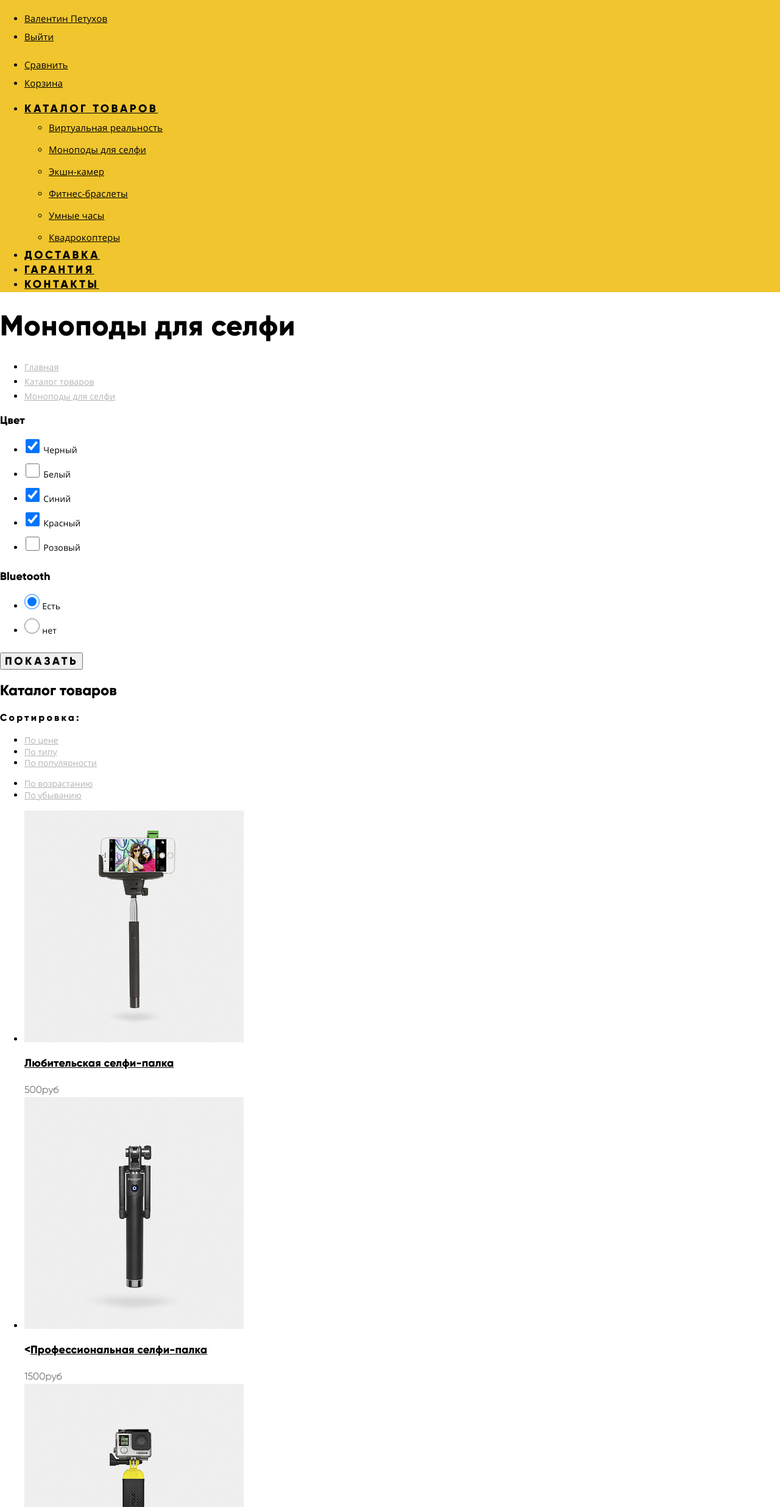
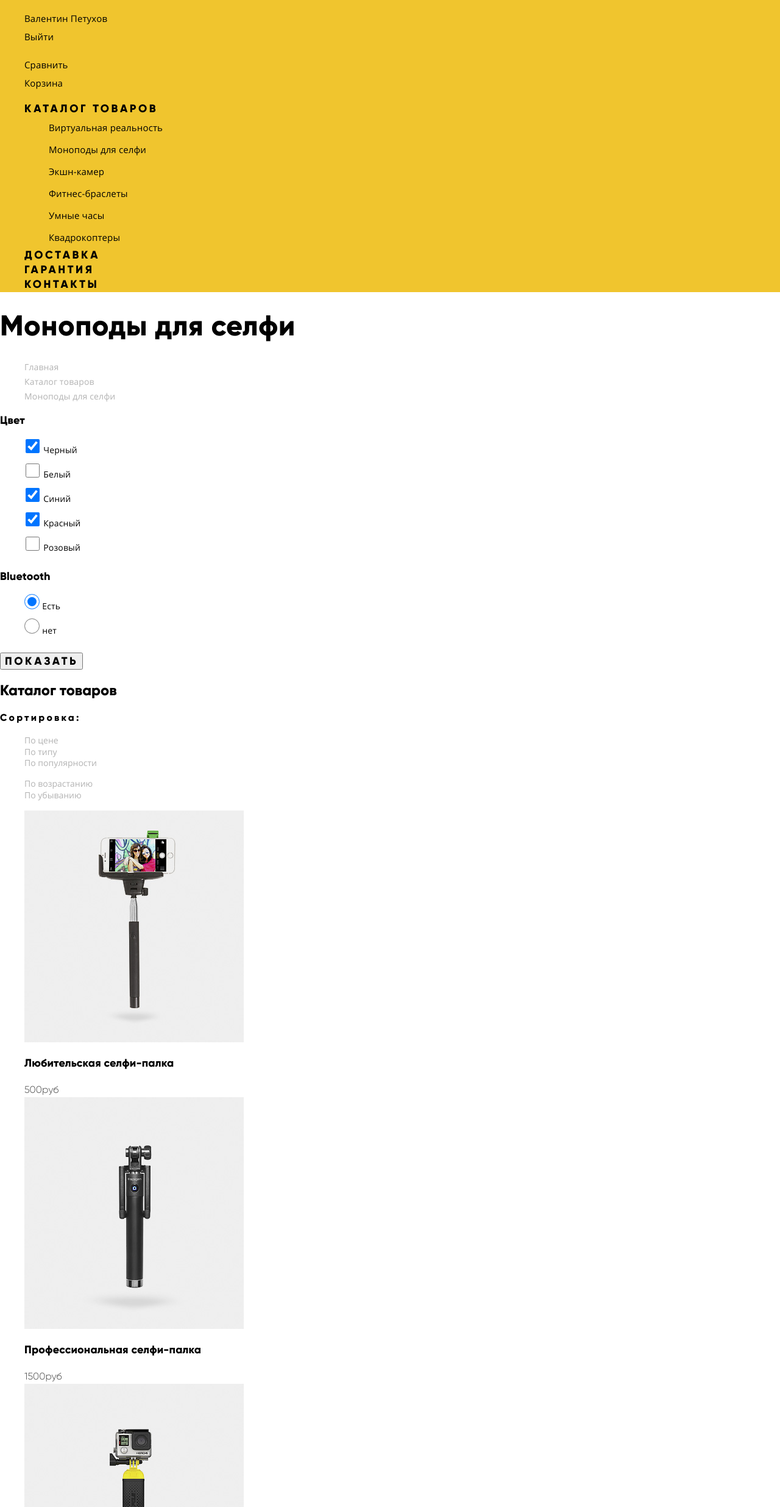
Before and after one commit to deelooc/1162513-device-26, a plain HTML site: page catalog.html in a window 1280 px wide. Shown: the part 129-2600 px from the top of the page at 61% size. Drawn offline with nearby package versions, Linux system fonts and the light colour scheme.

Commit message:
Устранил замечания

```diff
--- a/catalog.html
+++ b/catalog.html
@@ -109,7 +109,7 @@
 				</li>
 				<li>
 					<img src="img/item-2-jpg.jpg" alt="Изображение 2 (Профессиональная селфи-палка)">
-					<h3><<a href="">Профессиональная селфи-палка</a></h3>
+					<h3><a href="">Профессиональная селфи-палка</a></h3>
 					<span class="price-items">1500руб</span>
 				</li>
 				<li>
--- a/css/style.css
+++ b/css/style.css
@@ -92,7 +92,7 @@ html {
    color: rgba(0, 0, 0, 0.6);
 }
 
-.a11:active {
+.form-search:active {
   color: #000000;
 }
 
@@ -119,6 +119,9 @@ html {
 
 }
 
+.user-list {
+  list-style: none;
+}
 
 .user-list a {
   font-family: OpenSans;
@@ -130,6 +133,7 @@ html {
   letter-spacing: 0.15px;
   text-align: left;
   color: #000000;
+  text-decoration: none;
 }
 
 .user-list a:hover {
@@ -140,6 +144,9 @@ html {
   opacity: 0.3;
 }
 
+.purchase-list {
+  list-style: none;
+}
 
 .purchase-list a {
   font-family: OpenSans;
@@ -151,6 +158,7 @@ html {
   letter-spacing: 0.15px;
   text-align: left;
   color: #000000;
+  text-decoration: none;
 }
 
 .purchase-list a:hover {
@@ -166,6 +174,9 @@ html {
 
 }
 */
+.nav-list {
+  list-style: none;
+}
 
 .nav-list a{
   font-size: 18px;
@@ -177,6 +188,7 @@ html {
   text-align: left;
   color: #000000;
   text-transform: uppercase;
+  text-decoration: none;
 }
 
 .nav-list a:hover {
@@ -185,6 +197,10 @@ html {
 
 .nav-list a:hover {
   opacity: 0.3
+}
+
+.items-list {
+  list-style: none;
 }
 
 .items-list a {
@@ -198,6 +214,7 @@ html {
   text-align: left;
   color: #000000;
   text-transform: none;
+  text-decoration: none;
 }
 
 .items-list a:hover {
@@ -249,11 +266,16 @@ html {
 }
 
 .main-links {
+  list-style: none;
+}
+
+.main-links a{
   font-family: Gilroy;
   font-size: 16px;
   font-weight: 800;
   line-height: 2.5;
   color: #000000;
+  text-decoration: none;
 }
 
 .main-details {
@@ -267,6 +289,7 @@ html {
   letter-spacing: 3.6px;
   text-align: center;
   color: #000000;
+  text-decoration: none;
 }
 
 .contacts {
@@ -322,7 +345,7 @@ html {
 }
 */
 
-.contact-as {
+.contact-us {
   font-family: Gilroy;
   font-size: 18px;
   font-weight: 800;
@@ -332,6 +355,7 @@ html {
   letter-spacing: 3.6px;
   text-align: center;
   color: #000000;
+  text-decoration: none;
 }
 
 /* классы в main закончились */
@@ -361,11 +385,12 @@ html {
   color: var(--white);
 }
 
-/*пока пустые классы
+
 .social-sites {
-
+  text-decoration: none;
+  list-style: none;
 }
-
+/*
 .html_ac {
 
 }
@@ -412,6 +437,9 @@ html {
 
 }
  */
+.list-nav {
+  list-style: none;
+}
 
 .list-nav a{
   font-family: OpenSans;
@@ -423,6 +451,7 @@ html {
   letter-spacing: 0.14px;
   text-align: left;
   color: rgba(0, 0, 0, 0.3);
+  text-decoration: none;
 }
 
 /*пока пустой класс
@@ -443,6 +472,10 @@ html {
   color: #000000;
 }
 
+.color-list {
+  list-style: none;
+}
+
 .color-list label{
   font-family: OpenSans;
   font-size: 14px;
@@ -453,6 +486,7 @@ html {
   letter-spacing: 0.14px;
   text-align: left;
   color: #000000;
+  text-decoration: none;
 }
 
 .checkbox-type {
@@ -471,6 +505,7 @@ html {
   object-fit: contain;
 }
 
+
 .Bluetooth-form {
   font-family: Gilroy;
   font-size: 18px;
@@ -483,6 +518,10 @@ html {
   color: #000000;
 }
 
+.Bluetooth-list {
+  list-style: none;
+}
+
 .Bluetooth-list label{
   font-family: OpenSans;
   font-size: 14px;
@@ -493,6 +532,7 @@ html {
   letter-spacing: 0.14px;
   text-align: left;
   color: #000000;
+  text-decoration: none;
 }
 
 .radio-type {
@@ -543,6 +583,10 @@ html {
   color: #000000;
 }
 
+.sort-func {
+  list-style: none;
+}
+
 .sort-func a {
   font-family: OpenSans;
   font-size: 14px;
@@ -553,6 +597,7 @@ html {
   letter-spacing: normal;
   text-align: left;
   color: rgba(0, 0, 0, 0.3);
+  text-decoration: none;
 }
 
 .sort-func a:hover {
@@ -571,6 +616,10 @@ html {
   color: #000000;
 }
 
+.items-description {
+  list-style: none;
+}
+
 .items-description a {
   font-family: Gilroy;
   font-size: 18px;
@@ -581,6 +630,7 @@ html {
   letter-spacing: 0.18px;
   text-align: left;
   color: #000000;
+  text-decoration: none;
 }
 
 .price-items{
```
Also changed, not shown: index.html (+1 -1 lines).
